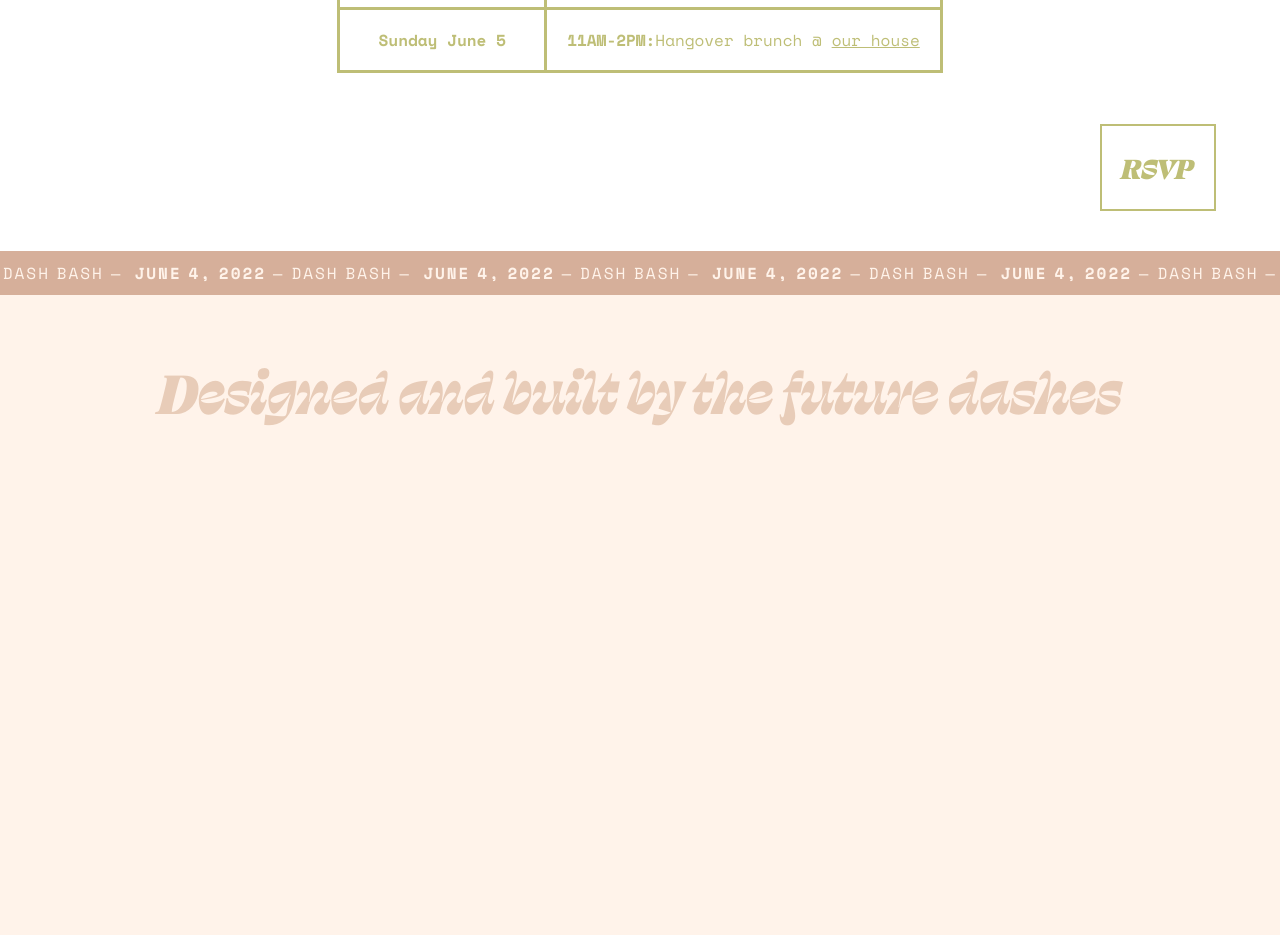
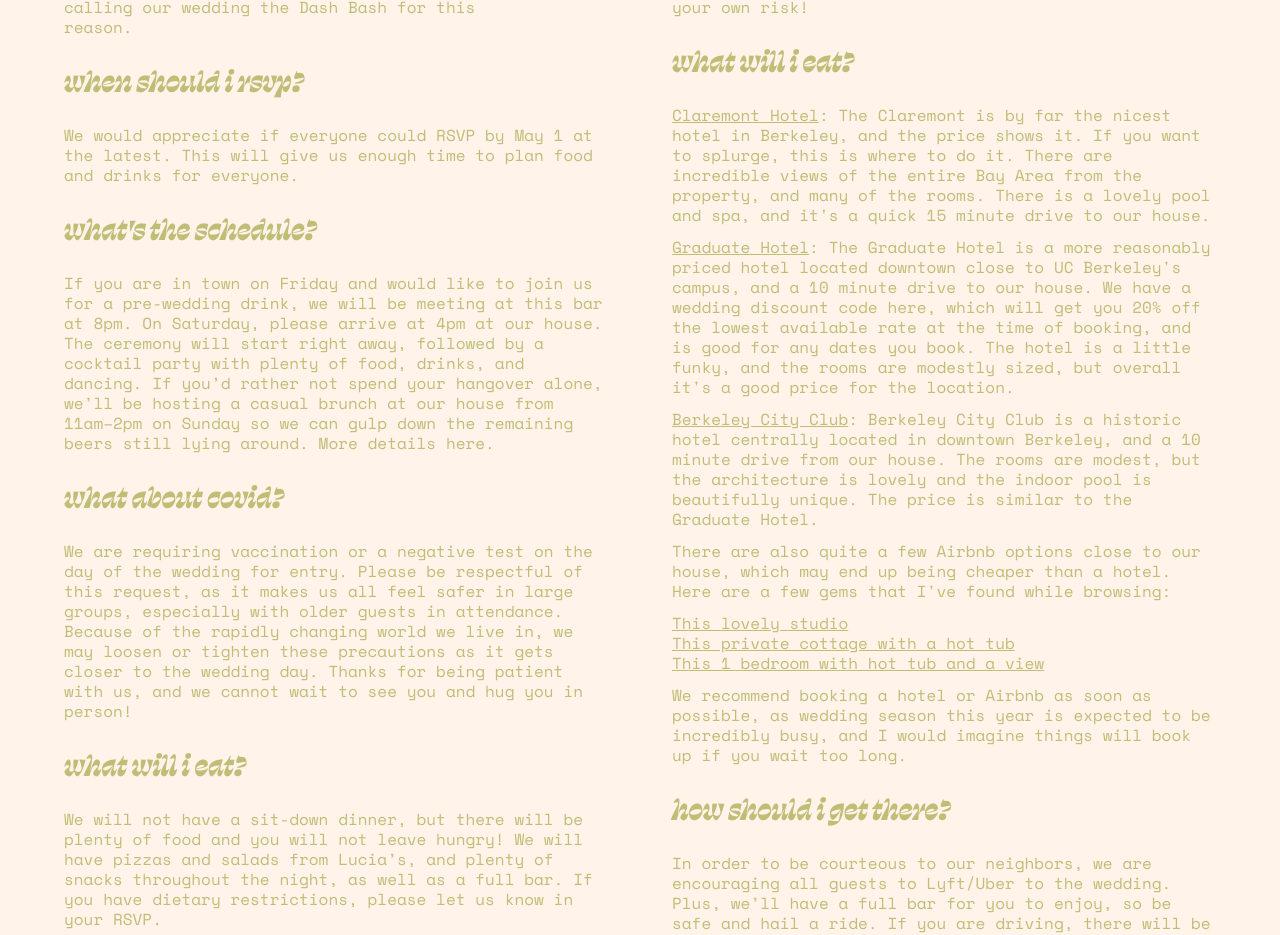
Before and after one commit to greymechanic/dash.wedding, a React (Create React App) app: page / in a window 1280 px wide. Shown: the part 1800-2735 px from the top of the page. Before the commit the page ends 2263 px from the top, so only its background shows below. Built offline with nearby package versions, Linux system fonts and the light colour scheme.

Commit message:
wrap up the content

```diff
--- a/src/App.scss
+++ b/src/App.scss
@@ -178,6 +178,16 @@ h3 {
   }
 }
 
+.tinted {
+  p {
+    color: $green-1;
+  }
+  h2 {
+    color: $cream-1;
+    -webkit-text-stroke-color: $green-1;
+  }
+}
+
 .content {
   padding: 4vw 0;
   margin: 0 auto;
@@ -240,6 +250,31 @@ h3 {
   justify-content: center;
   h3 {
     color: $pink-2;
+  }
+}
+
+.two-up {
+  display: flex;
+  flex-direction: row;
+  margin-top: 20px;
+  div {
+    flex: 1;
+    &:first-child {
+      margin-right: 64px;
+    }
+  }
+  h3 {
+    font-size: 2rem;
+    margin-bottom: 12px;
+  }
+  p {
+    margin-bottom: 12px;
+    a {
+      display: block;
+      &:only-child {
+        display: inline-block;
+      }
+    }
   }
 }
 
--- a/src/components/Details.js
+++ b/src/components/Details.js
@@ -1,4 +1,4 @@
-import MarqueeReverse from "./MarqueeReverse";
+import Marquee from "./Marquee";
 
 function Details() {
   return (
@@ -55,7 +55,7 @@ function Details() {
           </div>
         </section>
       </div>
-      <MarqueeReverse />
+      <Marquee />
     </div>
   );
 }
--- a/src/components/FAQ.js
+++ b/src/components/FAQ.js
@@ -3,9 +3,81 @@ import MarqueeReverse from "./MarqueeReverse";
 function FAQ() {
   return (
     <div>
-      <div className="main tinted">
+      <div className="container tinted">
         <section>
           <h2>F.A.Q.</h2>
+          <div className="two-up">
+            <div>
+              <div>
+                <h3>what is dash bash?</h3>
+                <p>
+                  {"Instead of taking either of our last names, we’ve decided to take a new last name together. We’ve spent a lot of time thinking about what our new last name should be, and we’ve decided on Dash. We like it because it’s short and easy to spell, but most importantly, it represents us bringing our names together into one. Instead of hyphenating our last name to be “Jochum [dash]` Kaye” or “Kaye [dash] Jochum”, it’s just Dash. We’re excited about joining our lives together symbolically with this new family name! We’re calling our wedding the Dash Bash for this reason."}
+                </p>
+              </div>
+              <div>
+                <h3>when should i rsvp?</h3>
+                <p>
+                  {"We would appreciate if everyone could RSVP by May 1 at the latest. This will give us enough time to plan food and drinks for everyone."}
+                </p>
+              </div>
+              <div>
+                <h3>what's the schedule?</h3>
+                <p>
+                  {"If you are in town on Friday and would like to join us for a pre-wedding drink, we will be meeting at this bar at 8pm. On Saturday, please arrive at 4pm at our house. The ceremony will start right away, followed by a cocktail party with plenty of food, drinks, and dancing. If you’d rather not spend your hangover alone, we’ll be hosting a casual brunch at our house from 11am–2pm on Sunday so we can gulp down the remaining beers still lying around. More details here."}
+                </p>
+              </div>
+              <div>
+                <h3>what about covid?</h3>
+                <p>
+                  {"We are requiring vaccination or a negative test on the day of the wedding for entry. Please be respectful of this request, as it makes us all feel safer in large groups, especially with older guests in attendance. Because of the rapidly changing world we live in, we may loosen or tighten these precautions as it gets closer to the wedding day. Thanks for being patient with us, and we cannot wait to see you and hug you in person!"}
+                </p>
+              </div>
+              <div>
+                <h3>what will i eat?</h3>
+                <p>
+                  {"We will not have a sit-down dinner, but there will be plenty of food and you will not leave hungry! We will have pizzas and salads from Lucia’s, and plenty of snacks throughout the night, as well as a full bar. If you have dietary restrictions, please let us know in your RSVP."}
+                </p>
+              </div>
+            </div>
+            <div>
+              <div>
+                <h3>what should i wear?</h3>
+                <p>
+                  {"Wear whatever you’re comfortable in. Fancy or casual, it’s up to you. If you really need creative direction, may we offer “garden party chic” or “backyard bonanza” as inspiration? Does that help? No? We truly don’t care what you wear, we’re just excited to celebrate with you. The entire event is outside—it will likely start warm and then get cold as the sun goes down. It’s the Bay Area, so one thing is for sure: you will always need a light jacket. Also, our house is old and there is some uneven ground—wear heels at your own risk!"}
+                </p>
+              </div>
+              <div>
+                <h3>what will i eat?</h3>
+                <p>
+                  <a href="#" target="_blank">Claremont Hotel</a>: The Claremont is by far the nicest hotel in Berkeley, and the price shows it. If you want to splurge, this is where to do it. There are incredible views of the entire Bay Area from the property, and many of the rooms. There is a lovely pool and spa, and it's a quick 15 minute drive to our house.
+                </p>
+                <p>
+                  <a href="#" target="_blank">Graduate Hotel</a>: The Graduate Hotel is a more reasonably priced hotel located downtown close to UC Berkeley's campus, and a 10 minute drive to our house. We have a wedding discount code here, which will get you 20% off the lowest available rate at the time of booking, and is good for any dates you book. The hotel is a little funky, and the rooms are modestly sized, but overall it's a good price for the location.
+                </p>
+                <p>
+                  <a href="#" target="_blank">Berkeley City Club</a>: Berkeley City Club is a historic hotel centrally located in downtown Berkeley, and a 10 minute drive from our house. The rooms are modest, but the architecture is lovely and the indoor pool is beautifully unique. The price is similar to the Graduate Hotel.
+                </p>
+                <p>
+                  There are also quite a few Airbnb options close to our house, which may end up being cheaper than a hotel. Here are a few gems that I've found while browsing:
+                </p>
+                <p>
+                  <a href="#" target="_blank">This lovely studio</a>
+                  <a href="#" target="_blank">This private cottage with a hot tub</a>
+                  <a href="#" target="_blank">This 1 bedroom with hot tub and a view</a>
+                </p>
+                <p>
+                We recommend booking a hotel or Airbnb as soon as possible, as wedding season this year is expected to be incredibly busy, and I would imagine things will book up if you wait too long.
+                </p>
+              </div>
+              <div>
+                <h3>how should i get there?</h3>
+                <p>
+                  {"In order to be courteous to our neighbors, we are encouraging all guests to Lyft/Uber to the wedding. Plus, we’ll have a full bar for you to enjoy, so be safe and hail a ride. If you are driving, there will be free street parking in our neighborhood."}
+                </p>
+              </div>
+
+            </div>
+          </div>
         </section>
       </div>
       <MarqueeReverse />
--- a/src/components/Schedule.js
+++ b/src/components/Schedule.js
@@ -1,4 +1,4 @@
-import MarqueeReverse from "./MarqueeReverse";
+import Marquee from "./Marquee";
 
 function Schedule() {
   return (
@@ -40,7 +40,7 @@ function Schedule() {
           </div>
         </section>
       </div>
-      <MarqueeReverse />
+      <Marquee />
     </div>
   );
 }
```
